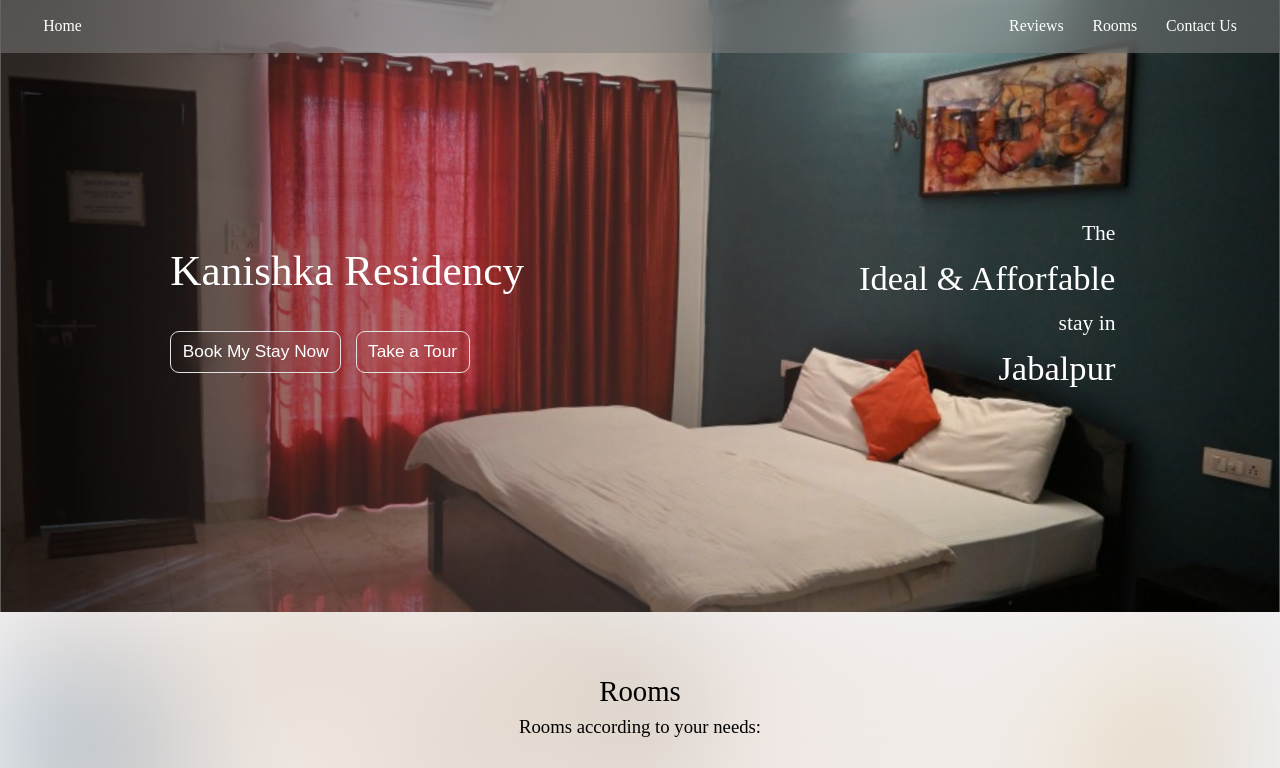
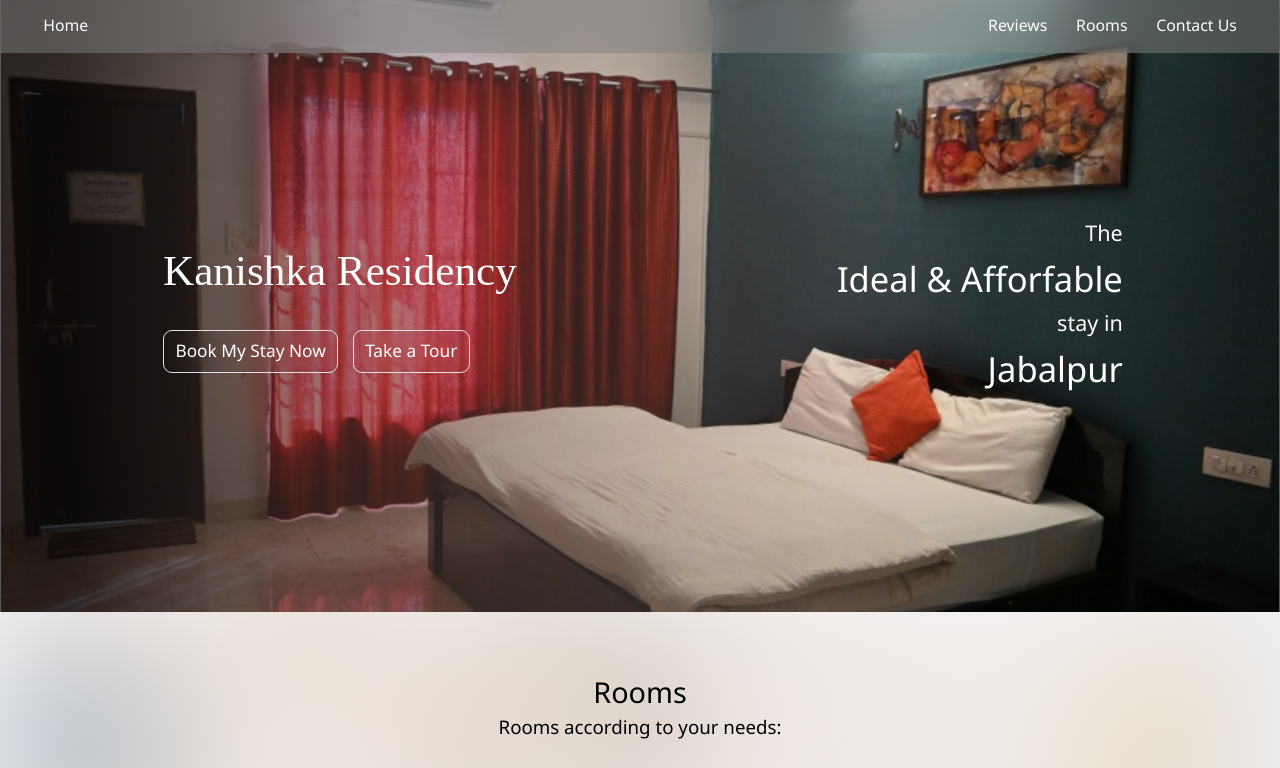
Before and after one commit to Sanskar007/hotel-kanishka, a React (Create React App) app: page / in a window 1280 px wide. Shown: the top 768 px of the page. Built offline with nearby package versions, Linux system fonts and the light colour scheme; a web font is replaced by a local one.

Commit message:
css update

```diff
--- a/src/App.css
+++ b/src/App.css
@@ -1,9 +1,23 @@
+
 @import url('https: //fonts.googleapis.com/css?family=Rajdhani');
+
 @import url('https: //fonts.googleapis.com/css?family=Cinzel+Decorative');
 
 :root {
-  --main_font: 'Rajdhani','arial';
-  --hero_font: 'Cinzel Decorative', 'cursive';
+  --main_font:
+    'Rajdhani',
+    'Segoe UI',
+    Tahoma,
+    Geneva,
+    Verdana,
+    sans-serif;
+
+  --hero_font:
+    'Cinzel Decorative',
+    serif,
+    'fantasy' ,
+    'cursive';
+
   --light_grey: rgba(244, 244, 244, 0.7);
   --light_grey_darker: rgb(225, 225, 225);
   --red_glow:#d5726f;
@@ -11,7 +25,7 @@
 }
 
 html {
-  font-family: 'Rajdhani';
+  font-family: var(--main_font);
   font-size: 1rem;
   font-weight: 400;
 
@@ -20,7 +34,7 @@ html {
 
 
 body {
-  font-family: 'Rajdhani';
+  font-family: var(--main_font);
   zoom:0.9;
   /* background-color: #f9e9b5; */
 }
@@ -420,7 +434,7 @@ h2 {
 
 .itemPrice {
   font-size: 1.2rem;
-  font-weight: 500;
+  font-weight: 400;
   margin: 20px;
 }
 
```
